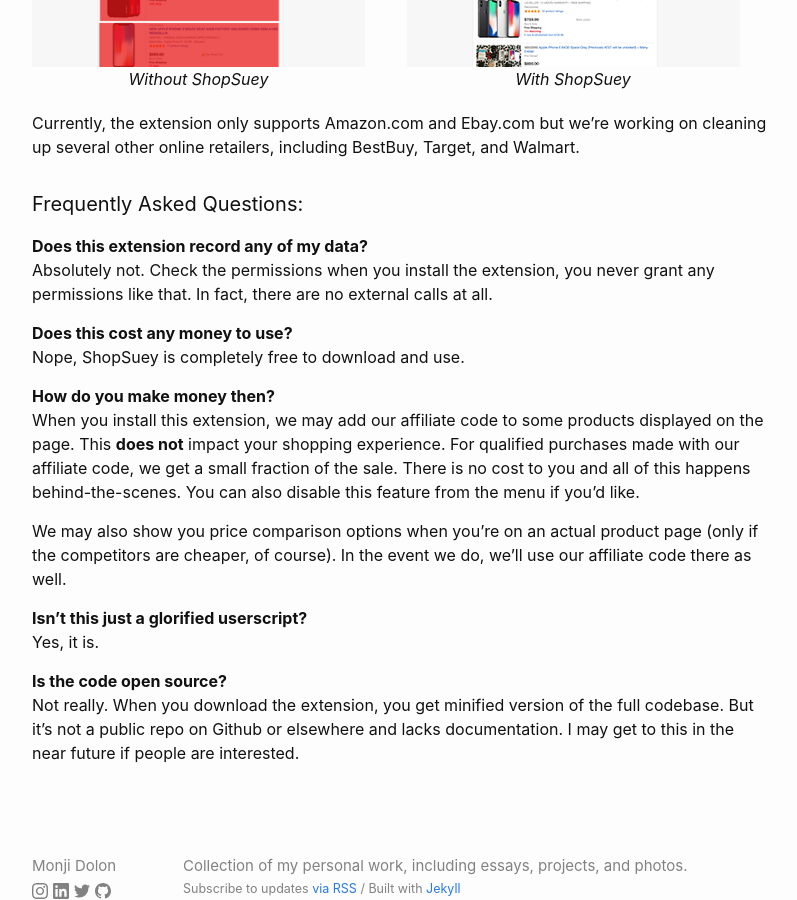
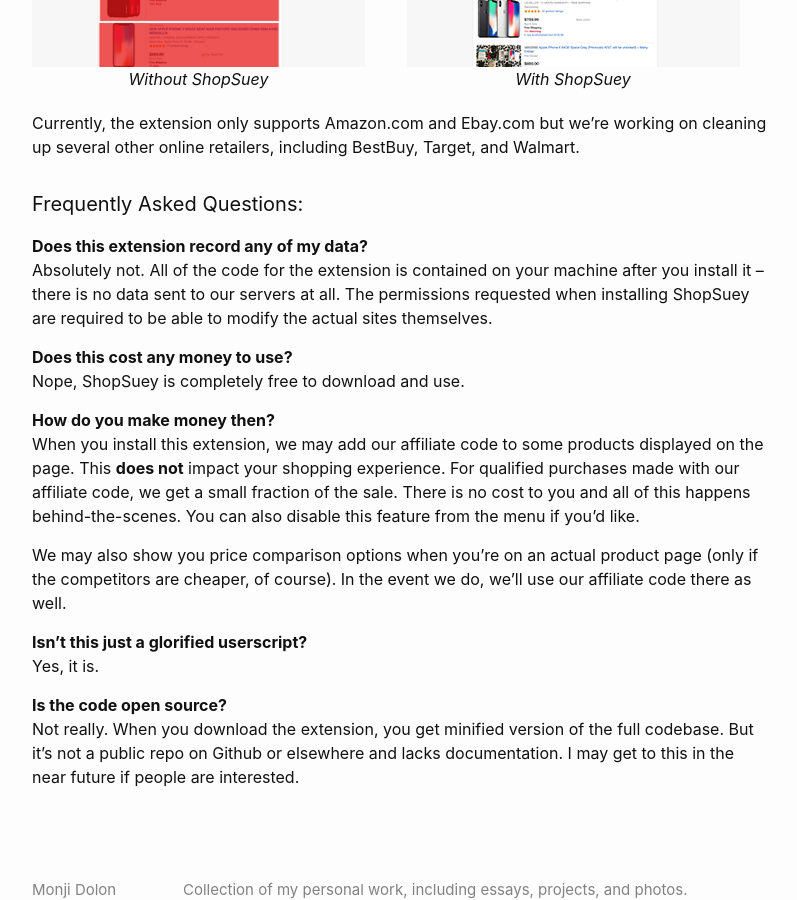
Before and after one commit to mdolon/mdolon-dot-com, a Jekyll site: the page built from _posts/2018-12-04-shopsuey.md, in a window 1280 px wide and 900 px high, scrolled down 1963 px. Shown: the whole window, without its empty margins (238-1035 px from the left). Built offline with Jekyll 4.4.1, drawn with Linux system fonts in a browser that asks for light colours.

Commit message:
Update privacy spiel

```diff
--- a/_posts/2018-12-04-shopsuey.md
+++ b/_posts/2018-12-04-shopsuey.md
@@ -68,8 +68,9 @@ several other online retailers, including BestBuy, Target, and Walmart.
 #### Frequently Asked Questions:
 
 **Does this extension record any of my data?** <br />
-Absolutely not. Check the permissions when you install the extension, you never grant any
-permissions like that. In fact, there are no external calls at all.
+Absolutely not. All of the code for the extension is contained on your machine after you install it --
+there is no data sent to our servers at all. The permissions requested when installing ShopSuey
+are required to be able to modify the actual sites themselves.
 
 **Does this cost any money to use?** <br />
 Nope, ShopSuey is completely free to download and use.
```
